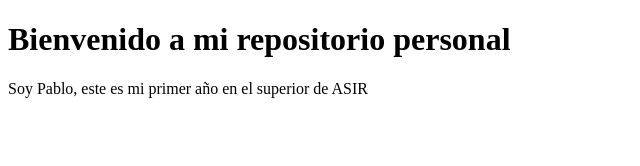
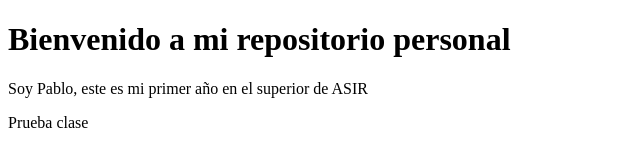
Before and after one commit to Pablotena06/LM2425, a plain HTML site: page index.html in a window 1280 px wide. Shown: the full height of the page, 0-640 px from the left. Drawn offline with Linux system fonts and the light colour scheme.

Commit message:
prueba clase

```diff
--- a/index.html
+++ b/index.html
@@ -8,5 +8,6 @@
 <body>
     <h1>Bienvenido a mi repositorio personal</h1>
     <p>Soy Pablo, este es mi primer año  en el superior de ASIR</p>
+    <p>Prueba clase</p>
 </body>
 </html>
```
